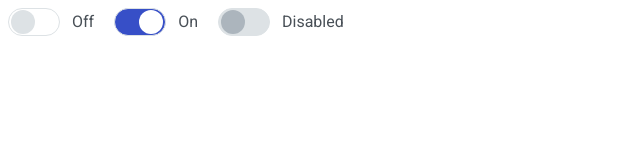
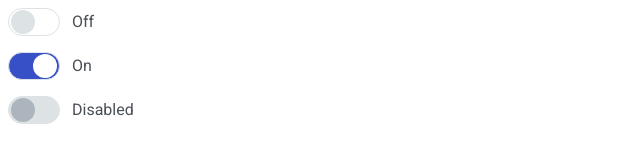
Before and after one commit to js-tasks-ru/htmlcss-20220120_alexander-kuimov, a website: page 07-lection5/03-toggler/index.html in a window 1280 px wide. Shown: the whole page, without its empty margins (0-640 px from the left). Drawn offline with Linux system fonts and the light colour scheme.

Commit message:
Add flex-direction: column

```diff
--- a/07-lection5/03-toggler/toggler.css
+++ b/07-lection5/03-toggler/toggler.css
@@ -1,6 +1,7 @@
 .toggler-wrapper {
     display: flex;
-    gap: 20px;
+    gap: 16px;
+    flex-direction: column;
 }
 
 .toggler {
```
